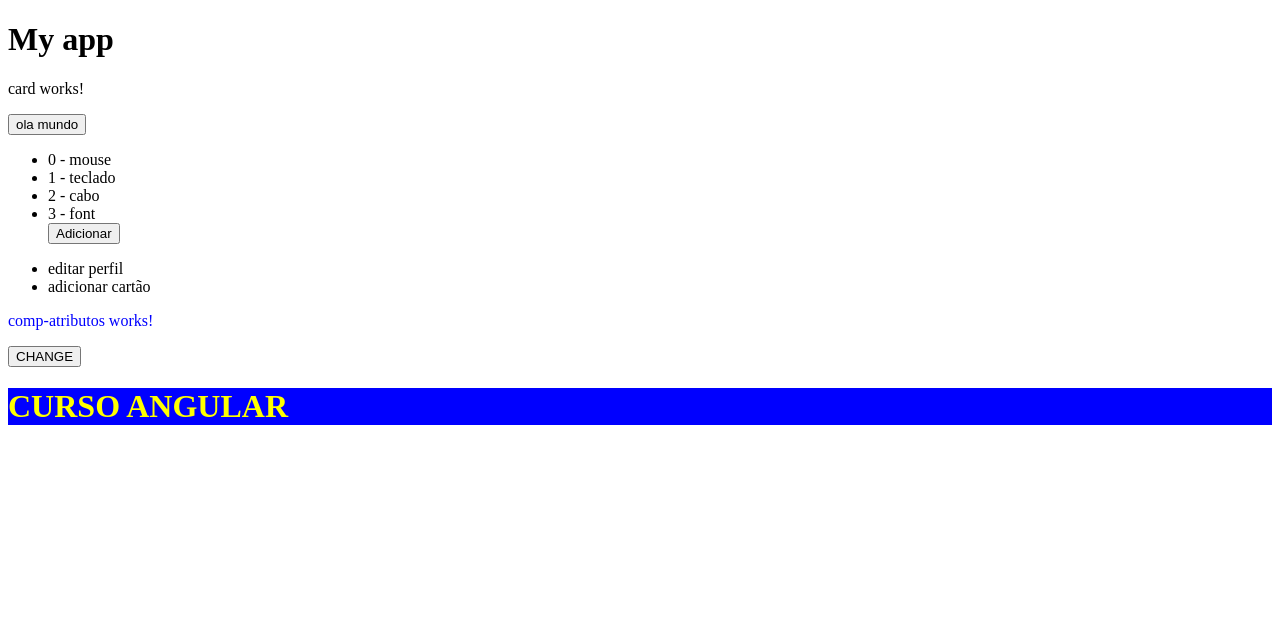
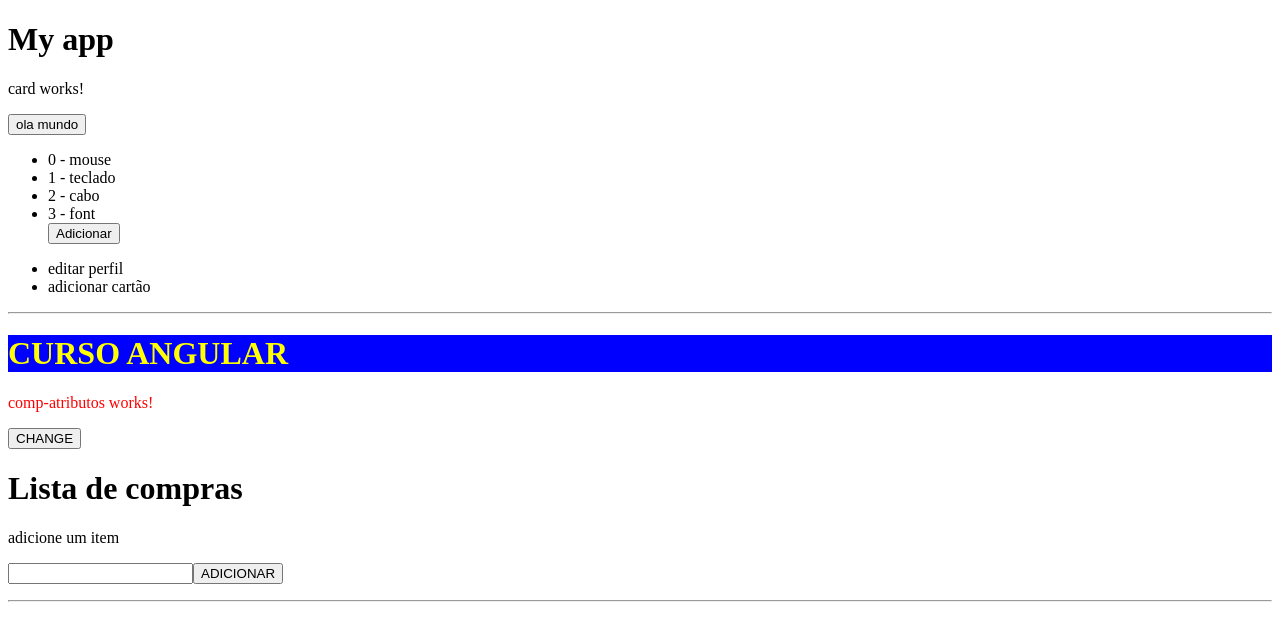
Before and after one commit to Jorge-Junior7/Desenvolvimento-Frontend-com-Angular, an Angular app in the folder Angular/Diretivas/diretivas-proj/: page / in a window 1280 px wide. Shown: the top 640 px of the page. Built offline with nearby package versions, Linux system fonts and the light colour scheme.

Commit message:
ng model

```diff
--- a/Angular/Diretivas/diretivas-proj/src/app/app.module.ts
+++ b/Angular/Diretivas/diretivas-proj/src/app/app.module.ts
@@ -1,5 +1,6 @@
 import { NgModule } from '@angular/core';
 import { BrowserModule } from '@angular/platform-browser';
+import { FormsModule } from '@angular/forms'
 
 import { AppRoutingModule } from './app-routing.module';
 import { AppComponent } from './app.component';
@@ -14,7 +15,8 @@ import { CompAtributosComponent } from './comp-atributos/comp-atributos.componen
   ],
   imports: [
     BrowserModule,
-    AppRoutingModule
+    AppRoutingModule,
+    FormsModule
   ],
   providers: [],
   bootstrap: [AppComponent]
--- a/Angular/Diretivas/diretivas-proj/src/app/comp-atributos/comp-atributos.component.html
+++ b/Angular/Diretivas/diretivas-proj/src/app/comp-atributos/comp-atributos.component.html
@@ -1,4 +1,16 @@
+<hr>
+<h1 [ngStyle]="{'background':corFundo, 'color':corDaFonte}">CURSO ANGULAR</h1>
+
 <p [ngClass]="estilo">comp-atributos works!</p>
 <button (click)="trocar()"> CHANGE</button>
 
-<h1 [ngStyle]="{'background':corFundo, 'color':corDaFonte}">CURSO ANGULAR</h1>
+<h1>Lista de compras</h1>
+<p>adicione um item</p>
+<input type="text" [(ngModel)]="item">
+<button (click)=" adicionarLista()">ADICIONAR</button>
+<p> {{ item }} </p>
+
+<ul>
+  <li *ngFor="let elemento of lista"> {{ elemento}}</li>
+</ul>
+<hr>
--- a/Angular/Diretivas/diretivas-proj/src/app/comp-atributos/comp-atributos.component.ts
+++ b/Angular/Diretivas/diretivas-proj/src/app/comp-atributos/comp-atributos.component.ts
@@ -7,11 +7,18 @@ import { Component, OnInit } from '@angular/core';
 })
 export class CompAtributosComponent implements OnInit {
 
-  estilo: string= "enable";
+  estilo: string= "disable";
   corFundo: string= "blue";
   corDaFonte: string= "yellow";
+  item:string =""
+  lista:string[] = []
+
 
   constructor() { }
+
+  adicionarLista(){
+    this.lista.push(this.item)
+  }
 
   ngOnInit(): void {
   }
```
